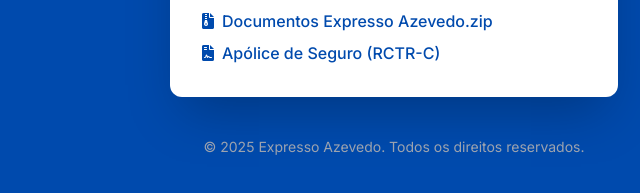
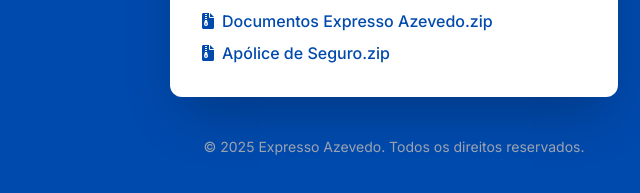
Before and after one commit to Ricardoazzevedo/apresenta-oexpressoazevedo, a plain HTML site: page index.html in a window 1280 px wide. Shown: the part 3306-3499 px from the top of the page, 246-886 px from the left. Drawn offline with nearby package versions, Linux system fonts and the light colour scheme.

Commit message:
Update index.html

```diff
--- a/index.html
+++ b/index.html
@@ -281,15 +281,15 @@
                     <p class="text-lg font-semibold text-secondary mb-3">Documentos para Clientes:</p>
                     <ul class="space-y-2 text-left w-full mx-auto">
                         <li>
-                            <!-- IMPORTANTE: Substitua o '#' pelo link real do seu ZIP/Documento online -->
+                            <!-- Documento 1: Arquivo ZIP (Documentos Diversos) -->
                             <a href="https://drive.google.com/file/d/16AuhI0F7sa7IpSVLd09YB0zCAwltAUhW/view?usp=drive_link" download="Documentos Expresso Azevedo.zip" class="text-primary hover:text-secondary font-medium transition duration-150 ease-in-out inline-flex items-center">
                                 <i class="fas fa-file-archive mr-2"></i> Documentos Expresso Azevedo.zip
                             </a>
                         </li>
                         <li>
-                            <!-- IMPORTANTE: Substitua o '#' pelo link real do seu PDF/Documento online -->
+                            <!-- Documento 2: Arquivo ZIP (Apólice) - Alteração aplicada aqui -->
                             <a href="https://drive.google.com/file/d/1YzCKnoKVJCdz7C1vYHa9Q1I6jFgtlAqS/view?usp=drive_link" download="Apolice_Seguro_RCTR-C.pdf" class="text-primary hover:text-secondary font-medium transition duration-150 ease-in-out inline-flex items-center">
-                                <i class="fas fa-file-contract mr-2"></i> Apólice de Seguro (RCTR-C)
+                                <i class="fas fa-file-archive mr-2"></i> Apólice de Seguro.zip
                             </a>
                         </li>
                     </ul>
```
